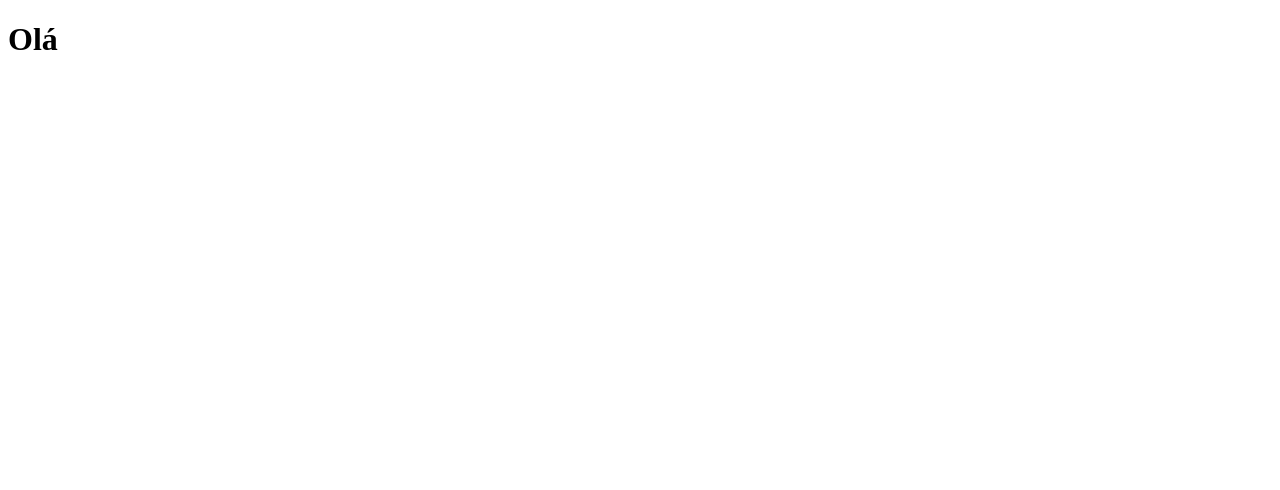
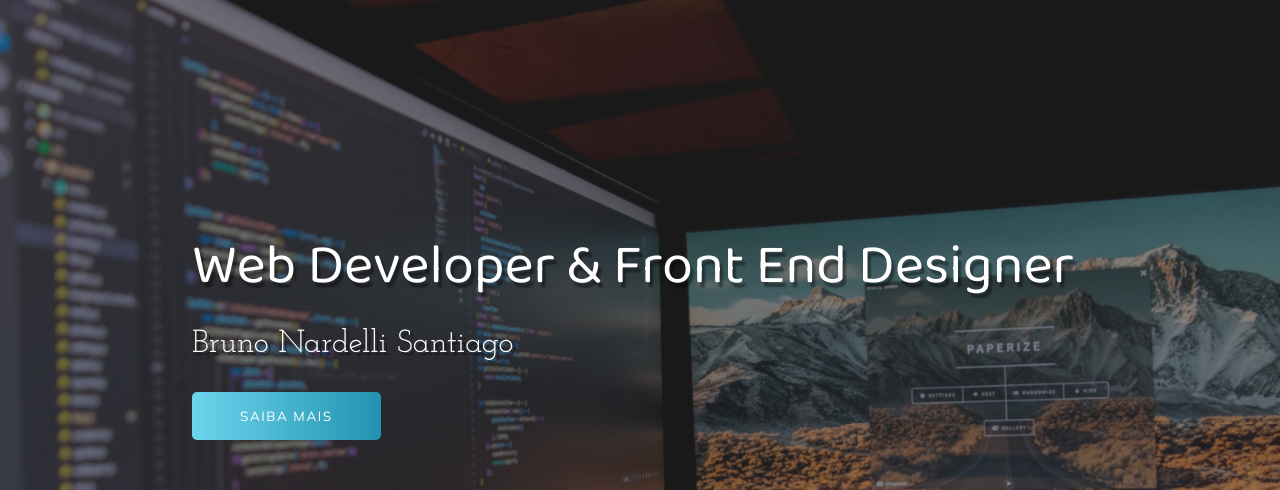
Before and after one commit to bruno-nard/Portfolio, a plain HTML site: page index.html in a window 1280 px wide. Shown: the top 490 px of the page. Drawn offline with Linux system fonts and the light colour scheme.

Commit message:
:package: header

```diff
--- a/index.html
+++ b/index.html
@@ -3,9 +3,27 @@
 <head>
     <meta charset="UTF-8">
     <meta name="viewport" content="width=device-width, initial-scale=1.0">
+    <link rel="apple-touch-icon" sizes="180x180" href="assets/apple-touch-icon.png">
+    <link rel="icon" type="image/png" sizes="32x32" href="assets/favicon-32x32.png">
+    <link rel="icon" type="image/png" sizes="16x16" href="assets/favicon-16x16.png">
+    <link rel="manifest" href="/site.webmanifest">
+    <link rel="stylesheet" href="style.css">
     <title>Portfólio</title>
 </head>
 <body>
-    <h1>Olá</h1>
+
+    <div class="container">
+        <header>
+            <div class="img-wrapper">
+                <img src="assets/background.jpg" alt="">
+            </div>
+            <div class="banner">
+            <h1>Web Developer & Front End Designer</h1>
+            <p>Bruno Nardelli Santiago</p>
+            <button>Saiba mais</button>
+            </div>
+        </header>
+    </div>
+
 </body>
 </html>
--- a/style.css
+++ b/style.css
@@ -2,3 +2,98 @@
 @import url('https://fonts.googleapis.com/css2?family=Baloo+Da+2:wght@400;500;600;700&family=Josefin+Slab:ital,wght@0,300;0,400;0,600;0,700;1,300;1,400;1,600&family=Mulish:ital,wght@0,200;0,300;0,400;0,500;1,200;1,300;1,400&display=swap');
 /*Icons*/
 @import url('<link rel="stylesheet" href="https://cdnjs.cloudflare.com/ajax/libs/font-awesome/5.14.0/css/all.min.css" integrity="sha512-1PKOgIY59xJ8Co8+NE6FZ+LOAZKjy+KY8iq0G4B3CyeY6wYHN3yt9PW0XpSriVlkMXe40PTKnXrLnZ9+fkDaog==" crossorigin="anonymous" />');
+
+*{
+    margin: 0;
+    padding: 0;
+}
+
+header{
+    width: 100%;
+    height: 100vh;
+    overflow: hidden;
+    position: relative;
+}
+
+.img-wrapper{
+    width: 100%;
+    height: 100%;
+    overflow: hidden;
+    background-color: rgba(0, 0, 0, 0.8);
+}
+
+.img-wrapper img{
+    width: 100%;
+    height: 100%;
+    object-fit: cover;
+    opacity: 0.5;
+    animation: zoom 25s;
+}
+
+@keyframes zoom{
+    0%{
+        transform: scale(1.3);
+    }
+    100%{
+        transform: scale(1);
+    }
+}
+
+.banner{
+    position: absolute;
+    top: 30%;
+    left: 15%;
+}
+
+.banner h1{
+    color: white;
+    font-size: 3.5rem;
+    font-family: 'Baloo Da 2', serif;
+    font-weight: 200;
+    text-shadow: .2rem .3rem 2px rgba(0, 0, 0, 0.4);
+    line-height: 3.5rem;
+    margin-bottom: 2rem;
+    opacity: 0;
+    animation: moveBanner 1s 0.5s forwards;
+}
+
+.banner p{
+    font-family: "Josefin Slab", serif;
+    color: white;
+    font-size: 2rem;
+    text-shadow: .2rem .2rem rgba(0, 0, 0, 0.4);
+    margin-bottom: 2rem;
+    opacity: 0;
+    animation: moveBanner 1s 0.7s forwards;
+}
+
+.banner button{
+    font-family: "Mulish", serif;
+    color: white;
+    text-transform: uppercase;
+    letter-spacing: .1rem;
+    background: #2193b0;
+    background: -webkit-linear-gradient(to right, #6dd5ed, #2193b0);
+    background: linear-gradient(to right, #6dd5ed, #2193b0);
+    padding: 1rem 3rem;
+    border: none;
+    border-radius: 5px;
+    cursor: pointer;
+    opacity: 0;
+    animation: moveBanner 1s 0.9s forwards;
+}
+
+.banner button:hover{
+    color: black;
+}
+
+@keyframes moveBanner{
+    0%{
+        transform: translateY(10rem) rotateY(-30deg);
+
+    }
+    100%{
+        transform: translateY(0) rotateY(0);
+        opacity: 1;
+    }
+}
```
Also changed, not shown: assets/android-chrome-192x192.png (renamed from android-chrome-192x192.png), assets/android-chrome-512x512.png (renamed from android-chrome-512x512.png), assets/apple-touch-icon.png (renamed from apple-touch-icon.png), assets/background.jpg (added), assets/favicon-16x16.png (renamed from favicon-16x16.png), assets/favicon-32x32.png (renamed from favicon-32x32.png), site.webmanifest.
